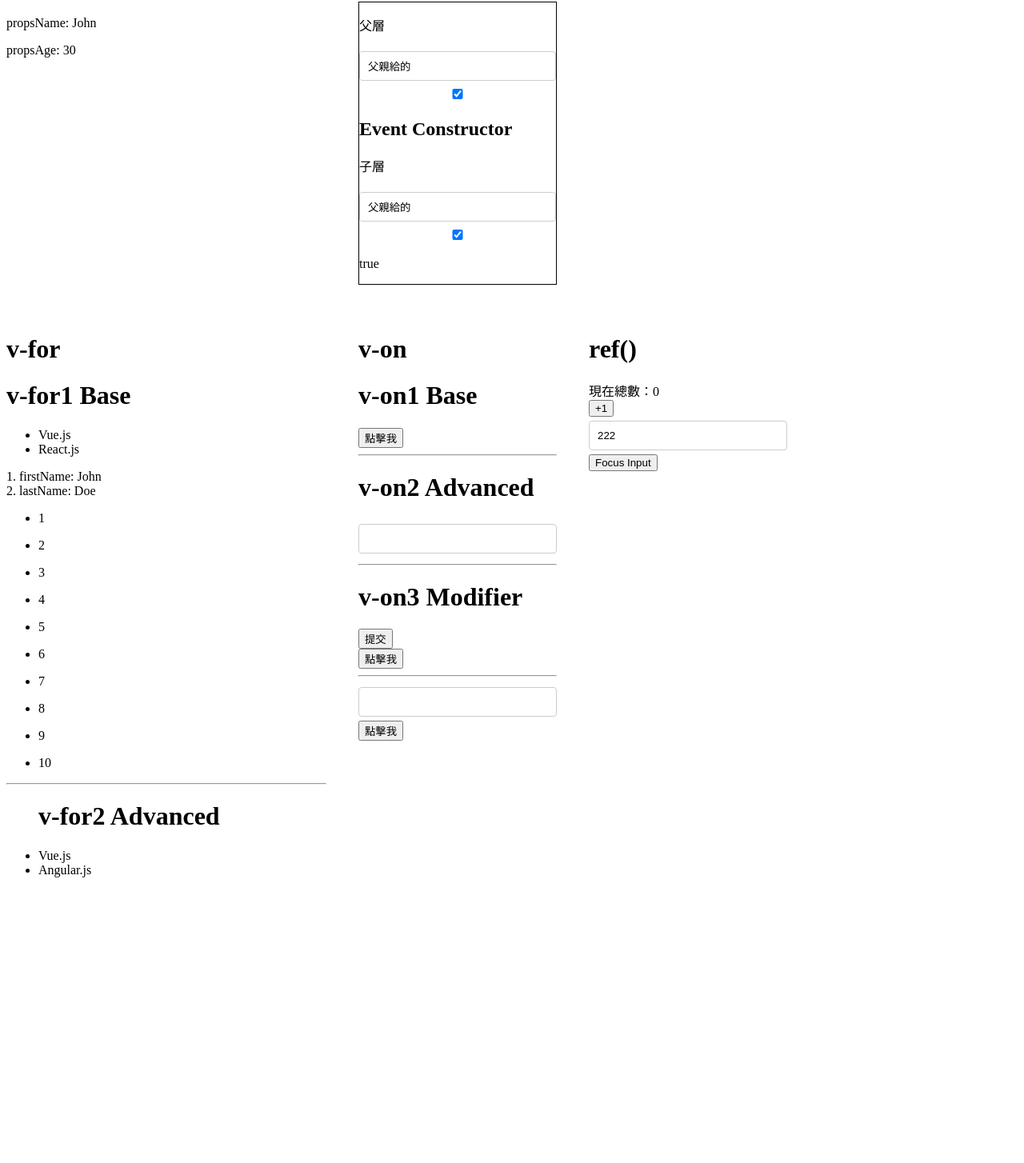
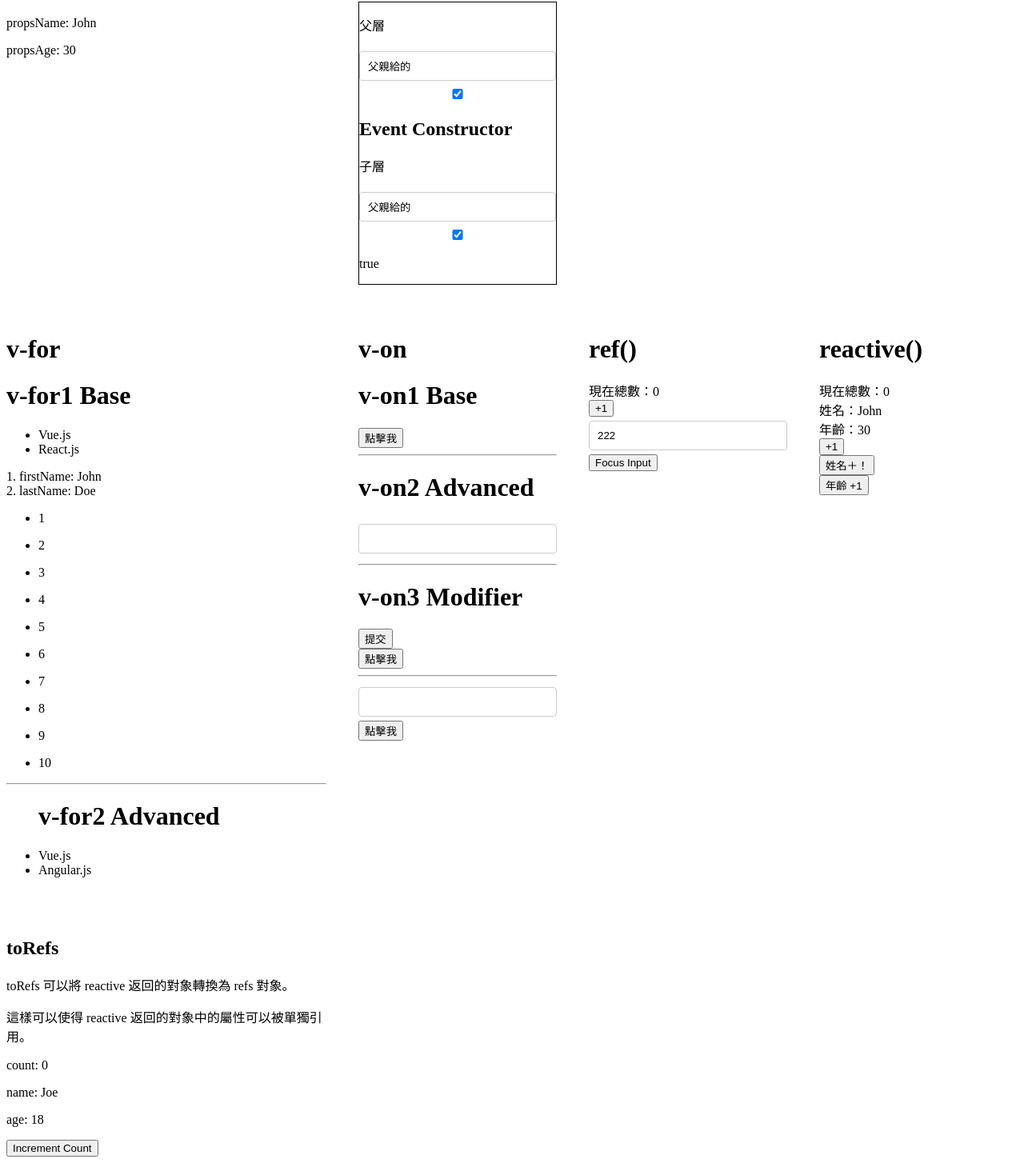
Before and after one commit to Lonck999/Vue3_Textbook, a Vue app: page / in a window 1280 px wide. Shown: the part 1121-2575 px from the top of the page at 80% size. Before the commit the page ends 2242 px from the top, so only its background shows below. Built offline with nearby package versions, Linux system fonts and the light colour scheme.

Commit message:
update toRefs

```diff
--- a/src/App.vue
+++ b/src/App.vue
@@ -21,6 +21,12 @@
     <div>
       <Ref />
     </div>
+    <div>
+      <Reactive />
+    </div>
+    <div>
+      <ToRef />
+    </div>
   </div>
 </template>
 
@@ -32,6 +38,8 @@ import VShow from "./components/04_v-show/index.vue";
 import VFor from "./components/05_v-for/index.vue";
 import VOn from "./components/06_v-on/index.vue";
 import Ref from "./components/07_ref/index.vue";
+import Reactive from "./components/08_reactive/index.vue";
+import ToRef from "./components/09_toRef_toRefs/index.vue";
 </script>
 
 <style scoped>
--- /dev/null
+++ b/src/components/08_reactive/index.vue
@@ -0,0 +1,37 @@
+<template>
+  <div class="">
+    <h1>reactive()</h1>
+    <div>現在總數：{{ state.count }}</div>
+    <div>姓名：{{ state.user.name }}</div>
+    <div>年齡：{{ state.user.age }}</div>
+    <button @click="add">+1</button><br />
+    <button @click="addName">姓名＋！</button><br />
+    <button @click="addAge">年齡 +1</button>
+  </div>
+</template>
+
+<script setup>
+import { reactive } from "vue";
+
+const state = reactive({
+  count: 0,
+  user: {
+    name: "John",
+    age: 30,
+  },
+});
+
+function add() {
+  state.count++;
+}
+
+function addName() {
+  state.user.name += "!";
+}
+
+function addAge() {
+  state.user.age++;
+}
+</script>
+
+<style scoped></style>
--- /dev/null
+++ b/src/components/09_toRef_toRefs/index.vue
@@ -0,0 +1,33 @@
+<template>
+  <div class="">
+    <h2>toRefs</h2>
+    <p>toRefs 可以將 reactive 返回的對象轉換為 refs 對象。</p>
+    <p>這樣可以使得 reactive 返回的對象中的屬性可以被單獨引用。</p>
+    <p>count: {{ count }}</p>
+    <p>name: {{ name }}</p>
+    <p>age: {{ age }}</p>
+    <button @click="increment">Increment Count</button>
+  </div>
+</template>
+
+<script setup>
+import { reactive, toRefs, toRef } from "vue";
+
+const state = reactive({
+  count: 0,
+  name: "Joe",
+  age: 18,
+});
+
+// 使用 toRef 將對象屬性轉換為 ref
+const age = toRef(state, "age");
+
+// 使用 toRefs 將對象屬性轉換為 refs
+const { count, name } = toRefs(state);
+
+const increment = () => {
+  count.value++;
+};
+</script>
+
+<style scoped></style>
```
